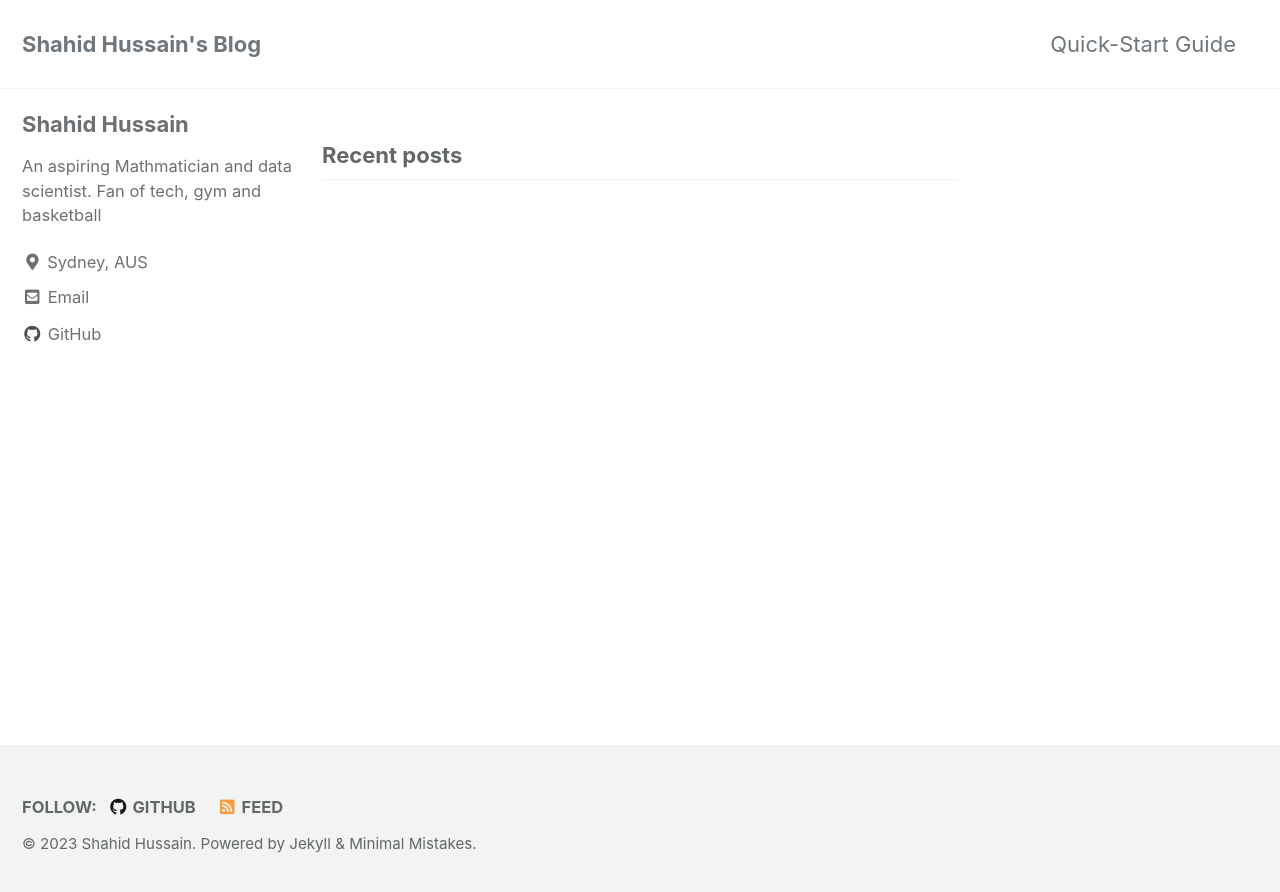
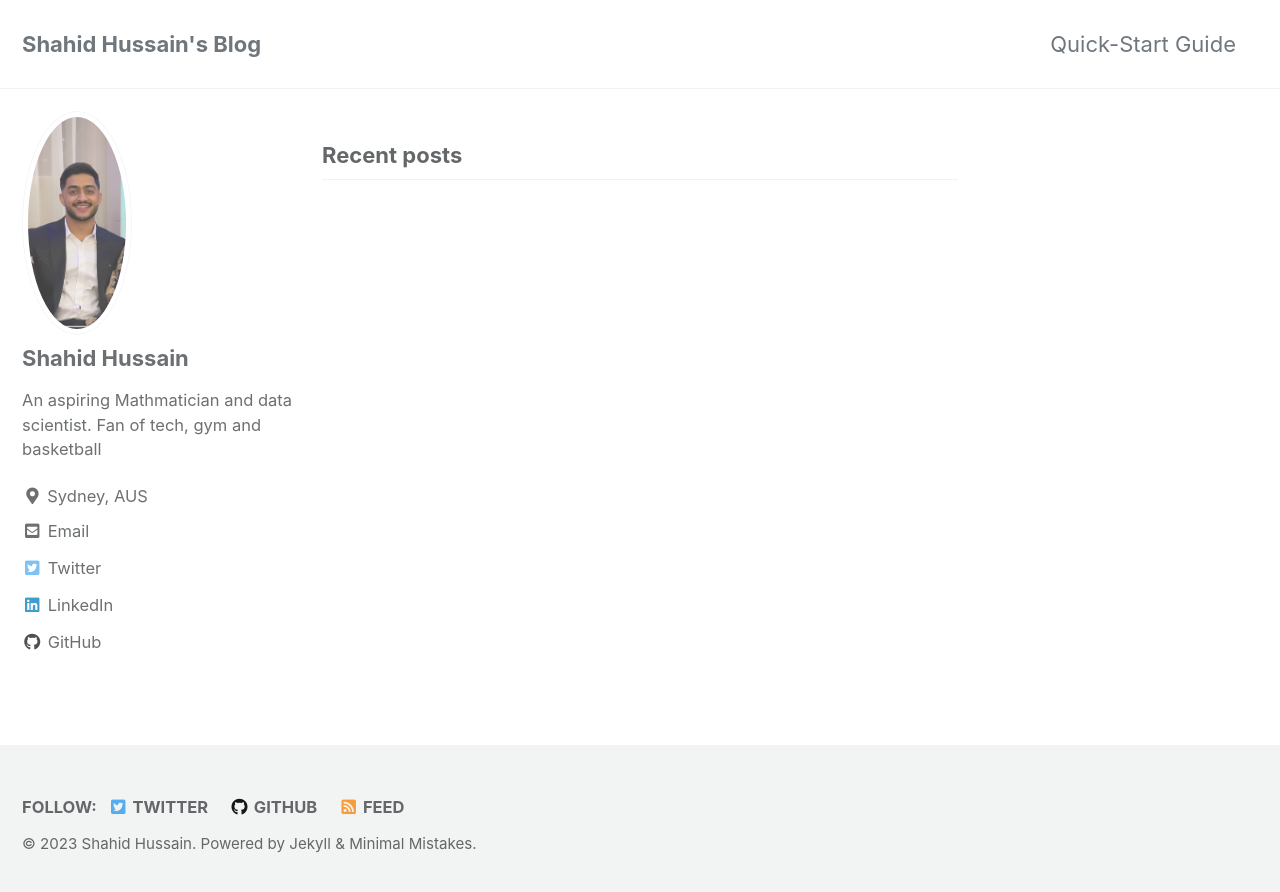
Before and after one commit to Shahid0120/Shahid0120.github.io, a Jekyll site: the page built from index.html, in a window 1280 px wide. Shown: the top 892 px of the page. Built offline with Jekyll 4.4.1, drawn with Linux system fonts in a browser that asks for light colours; cached includes are drawn as plain includes; the list of posts is cut into pages by our own code.

Commit message:
completed side banner - pictures, and links

```diff
--- a/_config.yml
+++ b/_config.yml
@@ -21,7 +21,7 @@ title                    : "Shahid Hussain's Blog"
 title_separator          : "-"
 subtitle                 : ""
 name                     : "Shahid Hussain"
-description              : "An amazing website."
+description              : "Hey there! My name is Shahid. I'm a final-year student at the University of New South Wales."
 url                      : # the base hostname & protocol for your site e.g. "https://mmistakes.github.io"
 baseurl                  : # the subpath of your site, e.g. "/blog"
 repository               : # GitHub username/repo-name e.g. "mmistakes/minimal-mistakes"
@@ -82,7 +82,7 @@ baidu_site_verification  :
 
 # Social Sharing
 twitter:
-  username               :
+  username               : "@ShahidH2001"
 facebook:
   username               :
   app_id                 :
@@ -106,7 +106,7 @@ analytics:
 # Site Author
 author:
   name             : "Shahid Hussain"
-  avatar           : # path of avatar image, e.g. "/assets/images/bio-photo.jpg"
+  avatar           : "/assets/images/IMG_D8180A2D5A0F-1.jpeg"
   bio              : "An aspiring Mathmatician and data scientist. Fan of tech, gym and basketball"
   location         : "Sydney, AUS"
   email            :
@@ -114,43 +114,27 @@ author:
     - label: "Email"
       icon: "fas fa-fw fa-envelope-square"
       url: "Shahid.hussain0120@gmail.com"
-    - label: "Website"
-      icon: "fas fa-fw fa-link"
-      # url: "https://your-website.com"
     - label: "Twitter"
       icon: "fab fa-fw fa-twitter-square"
-      # url: "https://twitter.com/"
-    - label: "Facebook"
-      icon: "fab fa-fw fa-facebook-square"
-      # url: "https://facebook.com/"
+      url: "https://twitter.com/ShahidH2001"
+    - label: "LinkedIn"
+      icon: "fab fa-fw fa-linkedin"
+      url: "https://www.linkedin.com/in/shahid-hussain-005952142/"
     - label: "GitHub"
       icon: "fab fa-fw fa-github"
       url: "https://github.com/Shahid0120"
-    - label: "Instagram"
-      icon: "fab fa-fw fa-instagram"
-      # url: "https://instagram.com/"
-
-# Site Footer
 footer:
   links:
     - label: "Twitter"
       icon: "fab fa-fw fa-twitter-square"
-      # url:
-    - label: "Facebook"
-      icon: "fab fa-fw fa-facebook-square"
-      #url: ""
+      url: "https://twitter.com/ShahidH2001"
+    - label: "LinkedIn"
+      icon: "fab fa-fw fa-linkedin"
+      #url: "https://www.linkedin.com/in/shahid-hussain-005952142/"
     - label: "GitHub"
       icon: "fab fa-fw fa-github"
       url: "https://github.com/Shahid0120"
-    - label: "Bitbucket"
-      icon: "fab fa-fw fa-bitbucket"
-      # url:
-    - label: "Instagram"
-      icon: "fab fa-fw fa-instagram"
-      # url:
 
-
-# Reading Files
 include:
   - .htaccess
   - _pages
```
Also changed, not shown: assets/images/IMG_D8180A2D5A0F-1.jpeg (added), 5 other files.
